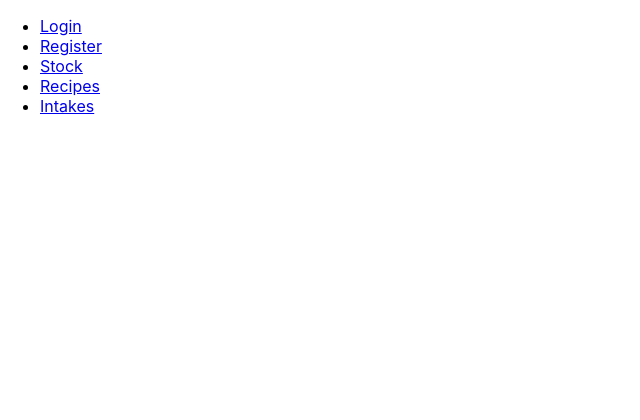
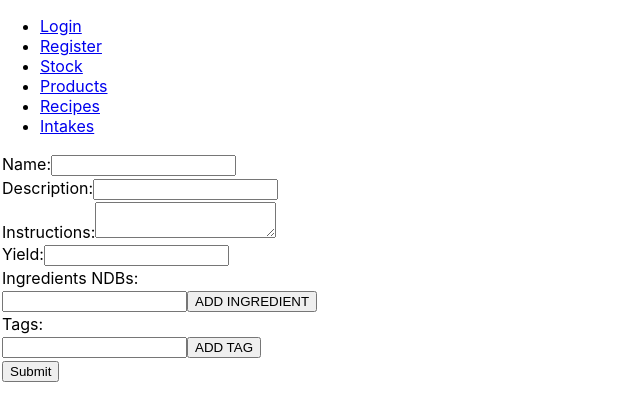
Before and after one commit to liamweldon/mp-frontend, a React (Create React App) app: page /recipe/new in a window 1280 px wide. Shown: the top 420 px of the page, without its empty margins (0-640 px from the left). Built offline with nearby package versions, Linux system fonts and the light colour scheme.

Commit message:
just need to make new recipes visible from recipes screen, and show soon to expire stock

```diff
--- a/src/App.js
+++ b/src/App.js
@@ -8,8 +8,10 @@ import StockList from './components/StockList';
 import RecipeList from './components/RecipeList';
 import StockItemDetail from './components/StockItemDetail';
 import RecipeDetail from './components/RecipeDetail';
+import NewRecipe from './components/NewRecipe';
 import IntakeList from './components/IntakeList';
 import IntakeDetail from './components/IntakeDetail';
+import ProductList from './components/ProductList';
 
 class App extends Component {
 
@@ -45,6 +47,9 @@ class App extends Component {
                   <Link to="/stocks">Stock</Link>
                 </li>
                 <li>
+                  <Link to="/products">Products</Link>
+                </li>
+                <li>
                 <Link to="/recipes">Recipes</Link>
                 </li>
                 <li>
@@ -55,9 +60,11 @@ class App extends Component {
               </ul>
             </nav>
             <Route path="/login" exact component={() => <Login callback={this.setLoggedIn} loggedIn={this.state.loggedIn}></Login>} />
+            <Route path="/products" exact component={ProductList} />
             <Route path="/register" exact component={Register} />
             <Route path="/stocks" exact component={StockList} />
             <Route path="/recipes" exact component={RecipeList} />
+            <Route path="/recipe/new" exact component={NewRecipe} />
             <Route path="/intakes" exact component={IntakeList} />
             <Route path="/stocks/:id" exact component={StockItemDetail} />
             <Route path="/recipes/:id" exact component={RecipeDetail} />
--- a/src/components/IntakeDetail.js
+++ b/src/components/IntakeDetail.js
@@ -5,7 +5,6 @@ import RecipeService from '../services/RecipeService';
 
 
 class IntakeDetail extends Component {
-//TODO: Link
 	constructor(props) {
 		super(props);
 		this.getServingString.bind(this);
@@ -15,7 +14,6 @@ class IntakeDetail extends Component {
 		let quantity = servings * hhServingSize;
 		return '' + quantity + ' ' + hhServingUom;
 	}
-	//TODO: bug if all stock has been deleted
 	render() {
 		return (
 			<div>
@@ -56,5 +54,4 @@ class IntakeDetail extends Component {
 	}
 }
 
-// <IntakeDetail intake={this.state.selectedIntake} source={this.state.source}>
 export default IntakeDetail;
--- a/src/components/NewRecipe.js
+++ b/src/components/NewRecipe.js
@@ -1,12 +1,137 @@
 import React, { Component } from 'react';
 
 class NewRecipe extends Component {
+
+	constructor(props) {
+		super(props);
+		this.state = {newRecipe:
+						{
+						name: false,
+						instructions: false,
+						descriptions: false,
+						yield: false,
+						ingredients: [],
+						tags: []
+						},
+					nextIngredient: false,
+					nextTag: false
+					}
+		this.handleChange.bind(this);
+		this.handleNextIngredientChange.bind(this);
+		this.addIngredient.bind(this);
+	}
+
+	handleChange(field) {
+		return (e) => {
+			let newRecipe = this.state.newRecipe;
+			newRecipe[field] = e.target.value;
+			this.setState({newRecipe: newRecipe});
+		}
+	}
+
+	handleNextIngredientChange(e) {
+		this.setState({nextIngredient: e.target.value});
+	}
+
+	handleNextTagChange(e) {
+		this.setState({nextTag: e.target.value});
+	}
+
+	addIngredient() {
+		let newRecipe = this.state.newRecipe;
+		newRecipe.ingredients.push(this.state.nextIngredient);
+		this.setState({newRecipe: newRecipe});
+	}
+
+	addTag() {
+		let newRecipe = this.state.newRecipe;
+		newRecipe.tags.push(this.state.nextTag);
+		this.setState({newRecipe: newRecipe});
+	}
+
+	removeIngredient(ingredient) {
+		let newRecipe = this.state.newRecipe;
+		let idx = newRecipe.ingredients.indexOf(ingredient);
+		if(idx >= 0) {
+			newRecipe.ingredients.splice(idx, 1);
+		}
+		this.setState({newRecipe: newRecipe});
+	}
+
+	removeTag(tag) {
+		let newRecipe = this.state.newRecipe;
+		let idx = newRecipe.tags.indexOf(tag);
+		if(idx >= 0) {
+			newRecipe.tags.splice(idx, 1);
+		}
+		this.setState({newRecipe: newRecipe});
+	}
+
+	handleSubmit() {
+	}
+
 	render() {
 		return (
-		<label>
-			New Recipe Here
-		</label>
-		)
+			<div>
+			<table>
+			<tbody>
+				<tr>
+					Name:
+					<input type="text" value={this.state.newRecipe.name? this.state.newRecipe.name: ""} onChange={this.handleChange("name")} />
+				</tr>
+				<tr>
+					Description:
+					<input type="text" value={this.state.newRecipe.descriptions? this.state.newRecipe.descriptions: ""} onChange={this.handleChange("descriptions")} />
+				</tr>
+				<tr>
+					Instructions:
+					<textarea value={this.state.newRecipe.instructions? this.state.newRecipe.instructions: ""} onChange={this.handleChange("instructions")} />
+				</tr>
+				<tr>
+					Yield:
+					<input value={this.state.newRecipe.yield? this.state.newRecipe.yield: ""} onChange={this.handleChange("yield")} />
+				</tr>
+				<tr>
+					Ingredients NDBs:
+				</tr>
+					{this.state.newRecipe.ingredients.map((ingredient) =>
+						<div>
+						<tr key={ingredient}> {ingredient + " "}
+						<button onClick={() => this.removeIngredient(ingredient)}>
+							Remove
+						</button>
+						</tr>
+						</div>
+					)
+					}
+					<input type="text" value={this.state.nextIngredient? this.state.nextIngredient: ""} onChange={this.handleNextIngredientChange.bind(this)} />
+					<button onClick={this.addIngredient.bind(this)}>
+							ADD INGREDIENT
+					</button>
+				<tr>
+					Tags:
+				</tr>
+					{this.state.newRecipe.tags.map((tag) =>
+						<tr key={tag}> {tag + " "}
+						<button onClick={() => this.removeTag(tag)}>
+							Remove
+						</button></tr>
+					)
+					}
+					<input type="text" value={this.state.nextTag? this.state.nextTag: ""} onChange={this.handleNextTagChange.bind(this)} />
+					<button onClick={this.addTag.bind(this)}>
+							ADD TAG
+					</button>
+
+				<tr>
+					<button onClick={this.handleSubmit.bind(this)}>
+						Submit
+					</button>
+				</tr>
+				</tbody>
+				</table>
+			</div>
+		);
 	}
 }
 
--- /dev/null
+++ b/src/components/ProductList.js
@@ -0,0 +1,68 @@
+import React, { Component } from 'react';
+import ProductService from '../services/ProductService';
+import {Link} from 'react-router-dom';
+
+//TODO: Formatting, for the love of god
+//TODO: can't search w spaces
+class ProductList extends Component {
+	constructor(props) {
+		super(props);
+		this.productService = ProductService.getInstance();
+		this.state = {searchString: false, products: false};
+		this.search.bind(this);
+	}
+
+	search(){
+		if(this.state.searchString) {
+			this.productService.getProductsByName(this.state.searchString).then((products) => {
+				this.setState({products: products});
+			})
+		}
+	}
+
+	handleSearchStringChange(e) {
+		this.setState({searchString: e.target.value});
+	}
+
+	render() {
+		return(
+		<div>
+			<h2> Products </h2>
+				<button onClick={this.search.bind(this)}>
+							SEARCH
+				</button>
+				<input type="text" onChange={this.handleSearchStringChange.bind(this)} value={this.state.searchString? this.state.searchString : ""} />
+			{this.state.products &&
+				<table>
+					<tbody>
+						<tr className="header-row">
+							<td> NDB ID </td>
+							<td> Product Name </td>
+							<td> Expiration Rate (days) </td>
+							<td> Manufacturer </td>
+						</tr>
+				{this.state.products.map((product) => (
+					<tr key={product.ndb}>
+						<td>
+							{product.ndb}
+						</td>
+						<td>
+							{product.longName}
+						</td>
+						<td>
+							{product.exprRate}
+						</td>
+						<td>
+							{product.manufacturer}
+						</td>
+					</tr>
+					))}
+				</tbody>
+			</table>
+			}
+		</div>
+		)
+	}
+}
+
+export default ProductList;
--- a/src/services/ProductService.js
+++ b/src/services/ProductService.js
@@ -8,16 +8,9 @@ export default class ProductService {
 		}
 	return this.instance;
  	}
-	// getProducts = () =>
-	// fetch(`${API_ROOT}/products`, {
-	// 	method: 'GET',
-	// 	headers: {
-	// 		'Content-Type' : 'application/json'
-	// 	}
-	// }).then((response) => response.json());
 
-	getProductByName = (name) =>
-		fetch(`${API_ROOT}/products/${name}/50`, {
+	getProductsByName = (name) =>
+		fetch(`${API_ROOT}/products/search/${name}/200`, {
 		method: 'GET',
 		headers: {
 			'Content-Type' : 'application/json'
--- a/src/services/RecipeService.js
+++ b/src/services/RecipeService.js
@@ -25,18 +25,13 @@ export default class RecipeService {
 	}).then((response) => response.json());
 
 	// type is "STK" or "RCP"
-	addRecipe = (sourceId, servings, intakeDate, type) => {
+	addRecipe = (recipe) => {
 		fetch(`${API_ROOT}/recipes`, {
 		method: 'POST',
 		headers: {
 			'Content-Type' : 'application/json'
 		},
-		body : JSON.stringify({
-			sourceId: sourceId,
-			servings: servings,
-			intakeDate: intakeDate,
-			type: type
-		})
+		body : JSON.stringify(recipe)
 	}).then((response) => response.json());
 	}
 
```
